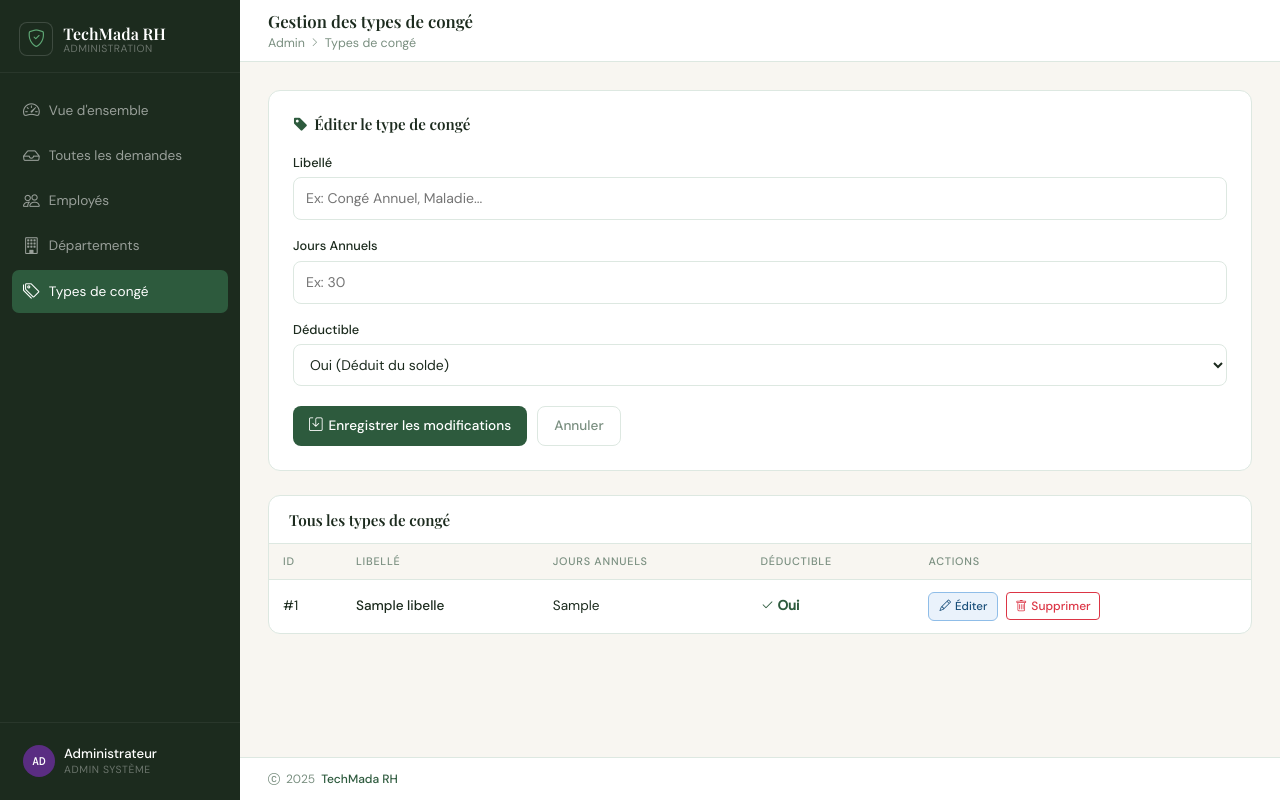
After one commit to Zerx0177013/techMada, a CodeIgniter 4 app: the page made by app/Views/admin/types_conge.php in a window 1280 px wide. The commit adds this page. Run offline with PHP 8.4 and a stand-in for CodeIgniter, Linux system fonts and the light colour scheme; the template is opened without the code that fills it: most values are stand-ins (such as "Sample title", 1, 10 or a date in 2020); data that the repository does not hold is empty; some libraries are stand-ins or nearby versions.

Commit message:
crud typeCOnge

```diff
--- a/app/Config/Routes.php
+++ b/app/Config/Routes.php
@@ -31,3 +31,9 @@ $routes->get('admin/departements/edit/(:num)', 'DepartementsController::index/$1
 $routes->post('admin/departements/store', 'DepartementsController::store', ['filter' => ['auth', 'role:admin']]);
 $routes->post('admin/departements/update/(:num)', 'DepartementsController::update/$1', ['filter' => ['auth', 'role:admin']]);
 $routes->post('admin/departements/delete/(:num)', 'DepartementsController::delete/$1', ['filter' => ['auth', 'role:admin']]);
+
+$routes->get('admin/types-conge', 'TypesCongeController::index', ['filter' => ['auth', 'role:admin']]);
+$routes->get('admin/types-conge/edit/(:num)', 'TypesCongeController::index/$1', ['filter' => ['auth', 'role:admin']]);
+$routes->post('admin/types-conge/store', 'TypesCongeController::store', ['filter' => ['auth', 'role:admin']]);
+$routes->post('admin/types-conge/update/(:num)', 'TypesCongeController::update/$1', ['filter' => ['auth', 'role:admin']]);
+$routes->post('admin/types-conge/delete/(:num)', 'TypesCongeController::delete/$1', ['filter' => ['auth', 'role:admin']]);
--- a/app/Views/admin/employes.php
+++ b/app/Views/admin/employes.php
@@ -12,6 +12,7 @@
             <li><a href="<?= site_url('rh') ?>"><i class="bi bi-inbox"></i> Toutes les demandes</a></li>
             <li><a href="<?= site_url('admin/employes') ?>" class="active"><i class="bi bi-people"></i> Employés</a></li>
             <li><a href="<?= site_url('admin/departements') ?>" class="active"><i class="bi bi-building"></i> Départements</a></li>
+            <li><a href="<?= site_url('admin/types-conge') ?>" class="active"><i class="bi bi-tags"></i> Types de congé</a></li>
             <li><a href="#"><i class="bi bi-tags"></i> Types de congé</a></li>
         </ul>
         <div class="sidebar-user">
--- /dev/null
+++ b/app/Views/admin/types_conge.php
@@ -0,0 +1,98 @@
+<?= $this->extend('layouts/app') ?>
+
+<?= $this->section('content') ?>
+<div class="app-wrap">
+    <aside class="sidebar">
+        <div class="sidebar-brand"><div class="sidebar-logo-icon" style="background:var(--ink);border:1px solid rgba(255,255,255,.15)"><i class="bi bi-shield-check" style="color:var(--leaf)"></i></div><div class="sidebar-brand-name">TechMada RH<span>Administration</span></div></div>
+        <ul class="sidebar-nav" style="margin-top:1rem">
+            <li><a href="<?= site_url('admin') ?>"><i class="bi bi-speedometer2"></i> Vue d'ensemble</a></li>
+            <li><a href="<?= site_url('rh') ?>"><i class="bi bi-inbox"></i> Toutes les demandes</a></li>
+            <li><a href="<?= site_url('admin/employes') ?>"><i class="bi bi-people"></i> Employés</a></li>
+            <li><a href="<?= site_url('admin/departements') ?>"><i class="bi bi-building"></i> Départements</a></li>
+            <li><a href="<?= site_url('admin/types-conge') ?>" class="active"><i class="bi bi-tags"></i> Types de congé</a></li>
+        </ul>
+        <div class="sidebar-user"><div class="s-user-row"><div class="avatar" style="background:#5a2d82;width:32px;height:32px;font-size:.7rem">AD</div><div><div class="user-name">Administrateur</div><div class="user-role">Admin système</div></div></div></div>
+    </aside>
+    <div class="main">
+        <div class="topbar"><div><div class="topbar-title">Gestion des types de congé</div><div class="topbar-breadcrumb"><a href="<?= site_url('admin') ?>">Admin</a> <i class="bi bi-chevron-right" style="font-size:.6rem"></i> Types de congé</div></div></div>
+        <div class="content">
+            <?php if(session()->getFlashdata('success')): ?>
+                <div class="flash flash-success"><i class="bi bi-check-circle"></i> <?= session()->getFlashdata('success') ?></div>
+            <?php endif; ?>
+
+            <?php if(session()->getFlashdata('errors')): ?>
+                <div class="flash flash-error">
+                    <i class="bi bi-exclamation-circle"></i>
+                    <ul style="margin: 0; padding-left: 1rem;">
+                        <?php foreach(session()->getFlashdata('errors') as $error): ?>
+                            <li><?= esc($error) ?></li>
+                        <?php endforeach; ?>
+                    </ul>
+                </div>
+            <?php endif; ?>
+
+            <?php $isEdit = isset($typeToEdit) && $typeToEdit; ?>
+            <div class="form-section">
+                <h3><i class="bi <?= $isEdit ? 'bi-tag-fill' : 'bi-tags' ?>" style="color:var(--forest);margin-right:6px"></i><?= $isEdit ? 'Éditer le type de congé' : 'Ajouter un type de congé' ?></h3>
+                <form action="<?= site_url($isEdit ? 'admin/types-conge/update/' . $typeToEdit['id'] : 'admin/types-conge/store') ?>" method="post">
+                    <?= csrf_field() ?>
+                    <div class="form-grid-3" style="margin-bottom:1rem">
+                        <div class="f-group"><label class="f-label">Libellé</label><input type="text" class="f-input" name="libelle" placeholder="Ex: Congé Annuel, Maladie..." value="<?= old('libelle', $isEdit ? $typeToEdit['libelle'] : '') ?>" required/></div>
+                        <div class="f-group"><label class="f-label">Jours Annuels</label><input type="number" step="0.5" class="f-input" name="joursAnnuels" placeholder="Ex: 30" value="<?= old('joursAnnuels', $isEdit ? $typeToEdit['joursAnnuels'] : '') ?>" required/></div>
+                        <div class="f-group">
+                            <label class="f-label">Déductible</label>
+                            <select class="f-input" name="deductible" required>
+                                <option value="1" <?= old('deductible', $isEdit ? $typeToEdit['deductible'] : '1') == '1' ? 'selected' : '' ?>>Oui (Déduit du solde)</option>
+                                <option value="0" <?= old('deductible', $isEdit ? $typeToEdit['deductible'] : '1') == '0' ? 'selected' : '' ?>>Non (Ne déduit pas)</option>
+                            </select>
+                        </div>
+                    </div>
+                    <div class="form-actions">
+                        <button type="submit" class="btn-forest"><i class="bi <?= $isEdit ? 'bi-save' : 'bi-plus' ?>"></i> <?= $isEdit ? 'Enregistrer les modifications' : 'Créer le type' ?></button>
+                        <?php if ($isEdit): ?>
+                            <a href="<?= site_url('admin/types-conge') ?>" class="btn-secondary" style="text-decoration:none;">Annuler</a>
+                        <?php else: ?>
+                            <button type="reset" class="btn-secondary">Réinitialiser</button>
+                        <?php endif; ?>
+                    </div>
+                </form>
+            </div>
+
+            <div class="data-card">
+                <div class="data-card-head">
+                    <h3>Tous les types de congé</h3>
+                </div>
+                <table class="tbl">
+                    <thead><tr><th>ID</th><th>Libellé</th><th>Jours Annuels</th><th>Déductible</th><th>Actions</th></tr></thead>
+                    <tbody>
+                        <?php foreach($types as $t): ?>
+                        <tr>
+                            <td class="td-muted">#<?= esc($t['id']) ?></td>
+                            <td style="font-weight: 500; color: var(--ink);"><?= esc($t['libelle']) ?></td>
+                            <td><?= esc($t['joursAnnuels']) ?></td>
+                            <td>
+                                <?php if ($t['deductible']): ?>
+                                    <span style="color:var(--forest);font-weight:600;"><i class="bi bi-check2"></i> Oui</span>
+                                <?php else: ?>
+                                    <span style="color:#6c757d;"><i class="bi bi-x"></i> Non</span>
+                                <?php endif; ?>
+                            </td>
+                            <td>
+                                <div class="action-btns" style="display: flex; gap: 0.5rem; align-items: center;">
+                                    <a href="<?= site_url('admin/types-conge/edit/' . $t['id']) ?>" class="btn-sm btn-edit" style="text-decoration: none;"><i class="bi bi-pencil"></i> Éditer</a>
+                                    <form action="<?= site_url('admin/types-conge/delete/' . $t['id']) ?>" method="post" onsubmit="return confirm('Êtes-vous sûr de vouloir supprimer ce type de congé ? Toutes les données associées pourraient être affectées.');" style="margin: 0; padding: 0;">
+                                        <?= csrf_field() ?>
+                                        <button type="submit" class="btn-sm" style="background: transparent; color: #dc3545; border: 1px solid #dc3545; padding: 0.25rem 0.5rem; border-radius: 4px; font-size: 0.75rem; cursor: pointer; transition: all 0.2s;"><i class="bi bi-trash"></i> Supprimer</button>
+                                    </form>
+                                </div>
+                            </td>
+                        </tr>
+                        <?php endforeach; ?>
+                    </tbody>
+                </table>
+            </div>
+        </div>
+        <div class="footer-app"><i class="bi bi-c-circle"></i> 2025 <span>TechMada RH</span></div>
+    </div>
+</div>
+<?= $this->endSection() ?>
```
Also changed, not shown: app/Controllers/TypesCongeController.php (added, +86 -0 lines), app/Views/admin/departements.php (+35 -10 lines).
